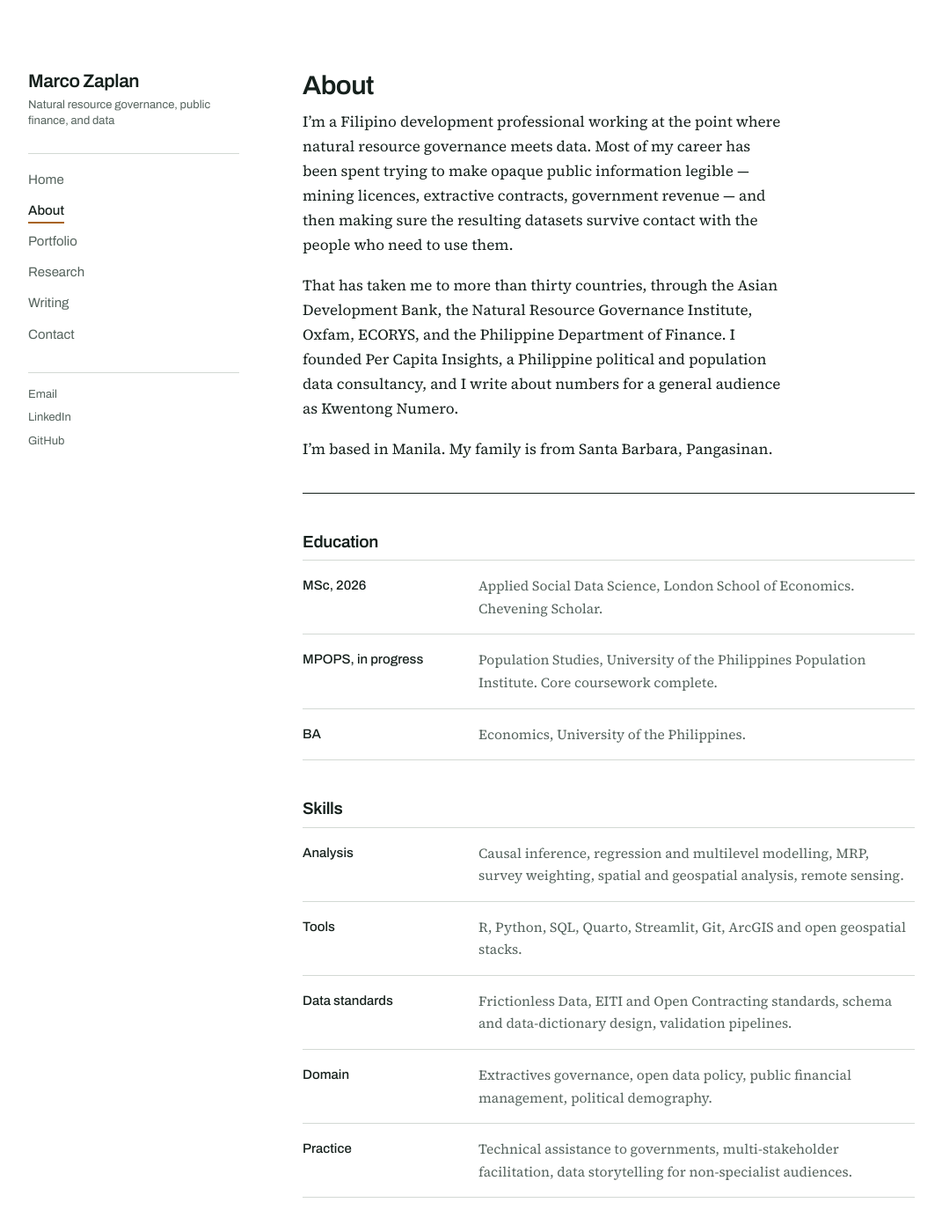
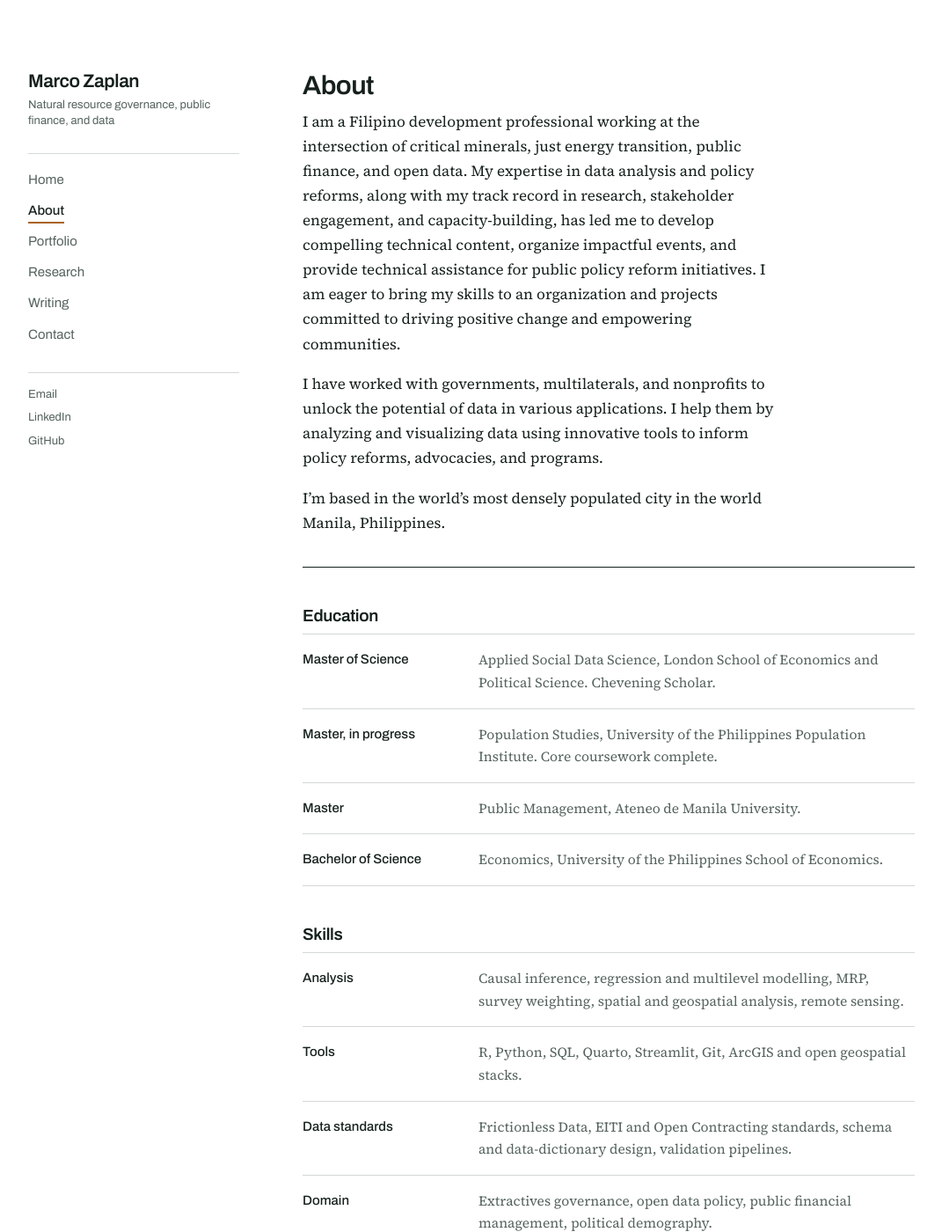
Before and after one commit to marcozaplan/marcozaplan.github.io, a Jekyll site: the page built from about.md, in a window 1280 px wide and 1400 px high. Shown: the whole window at 88% size, without its empty margins (104-1175 px from the left). Built offline with Jekyll 4.4.1, drawn with Linux system fonts in a browser that asks for light colours; some of the changed text lies outside the part shown.

Commit message:
Changed about

```diff
--- a/about.md
+++ b/about.md
@@ -8,19 +8,22 @@ description: Personal background, education, and skills of Marco Zaplan.
 
 # About
 
-I'm a Filipino development professional working at the point where natural
-resource governance meets data. Most of my career has been spent trying to make
-opaque public information legible — mining licences, extractive contracts,
-government revenue — and then making sure the resulting datasets survive
-contact with the people who need to use them.
+I am a Filipino development professional working at the intersection of
+critical minerals, just energy transition, public finance, and open data.
+My expertise in data analysis and policy reforms, along with my track
+record in research, stakeholder engagement, and capacity-building, has
+led me to develop compelling technical content, organize impactful events,
+and provide technical assistance for public policy reform initiatives.
+I am eager to bring my skills to an organization and projects committed
+to driving positive change and empowering communities.
 
-That has taken me to more than thirty countries, through the Asian Development
-Bank, the Natural Resource Governance Institute, Oxfam, ECORYS, and the
-Philippine Department of Finance. I founded Per Capita Insights, a Philippine
-political and population data consultancy, and I write about numbers for a
-general audience as Kwentong Numero.
 
-I'm based in Manila. My family is from Santa Barbara, Pangasinan.
+I have worked with governments, multilaterals, and nonprofits to unlock
+the potential of data in various applications. I help them by analyzing
+and visualizing data using innovative tools to inform policy
+reforms, advocacies, and programs.
+
+I'm based in the world's most densely populated city in the world Manila, Philippines.
 
 <hr class="strata" aria-hidden="true">
 
@@ -28,16 +31,20 @@ I'm based in Manila. My family is from Santa Barbara, Pangasinan.
 
 <dl class="practice">
   <div>
-    <dt>MSc, 2026</dt>
-    <dd>Applied Social Data Science, London School of Economics. Chevening Scholar.</dd>
+    <dt>Master of Science</dt>
+    <dd>Applied Social Data Science, London School of Economics and Political Science. Chevening Scholar.</dd>
   </div>
   <div>
-    <dt>MPOPS, in progress</dt>
+    <dt>Master, in progress</dt>
     <dd>Population Studies, University of the Philippines Population Institute. Core coursework complete.</dd>
   </div>
+    <div>
+    <dt>Master</dt>
+    <dd>Public Management, Ateneo de Manila University.</dd>
+  </div>
   <div>
-    <dt>BA</dt>
-    <dd>Economics, University of the Philippines.</dd>
+    <dt>Bachelor of Science</dt>
+    <dd>Economics, University of the Philippines School of Economics.</dd>
   </div>
 </dl>
 
@@ -65,7 +72,3 @@ I'm based in Manila. My family is from Santa Barbara, Pangasinan.
     <dd>Technical assistance to governments, multi-stakeholder facilitation, data storytelling for non-specialist audiences.</dd>
   </div>
 </dl>
-
-## Elsewhere
-
-I co-chair the Open Data Charter Implementation Working Group.
```
